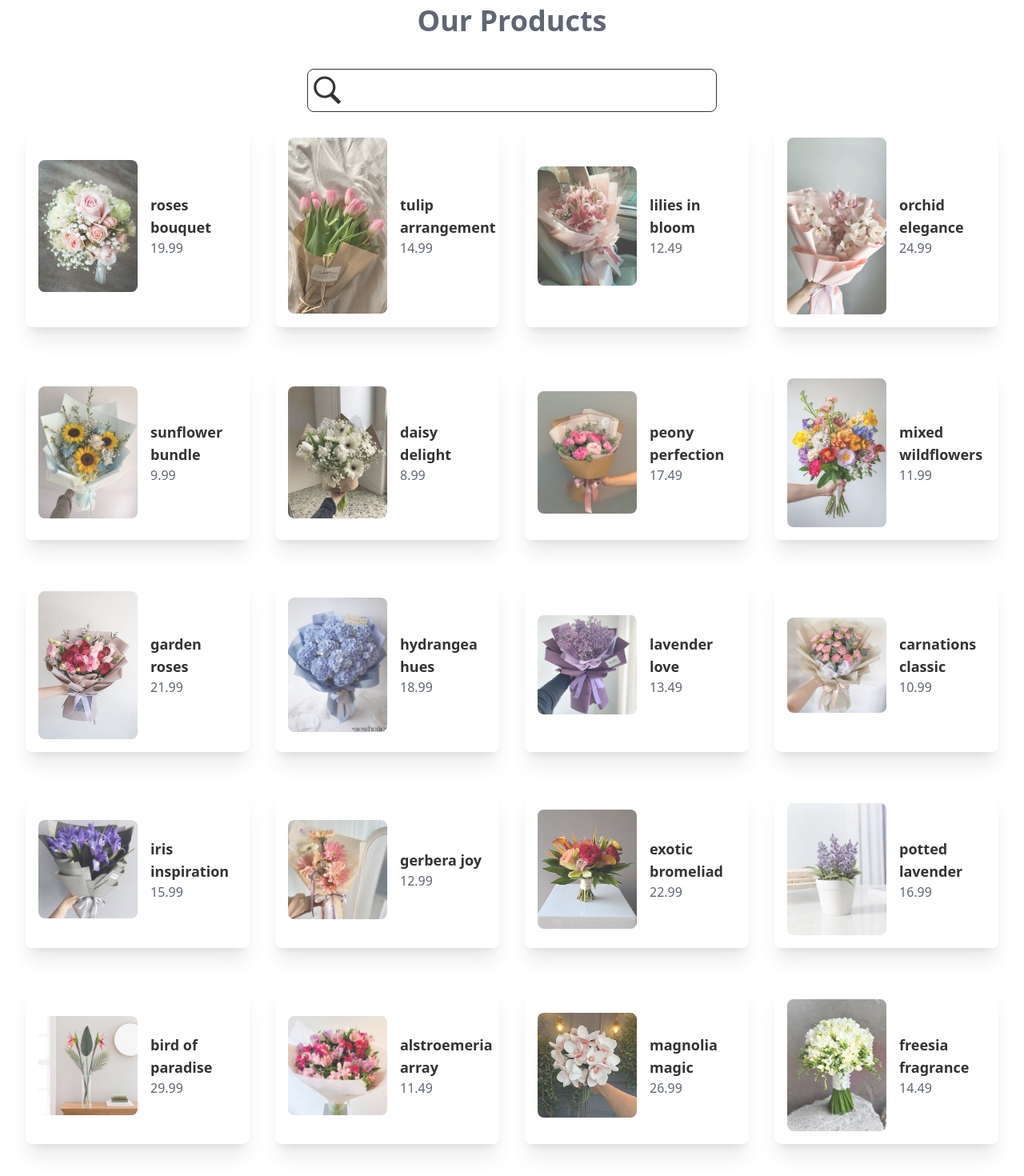
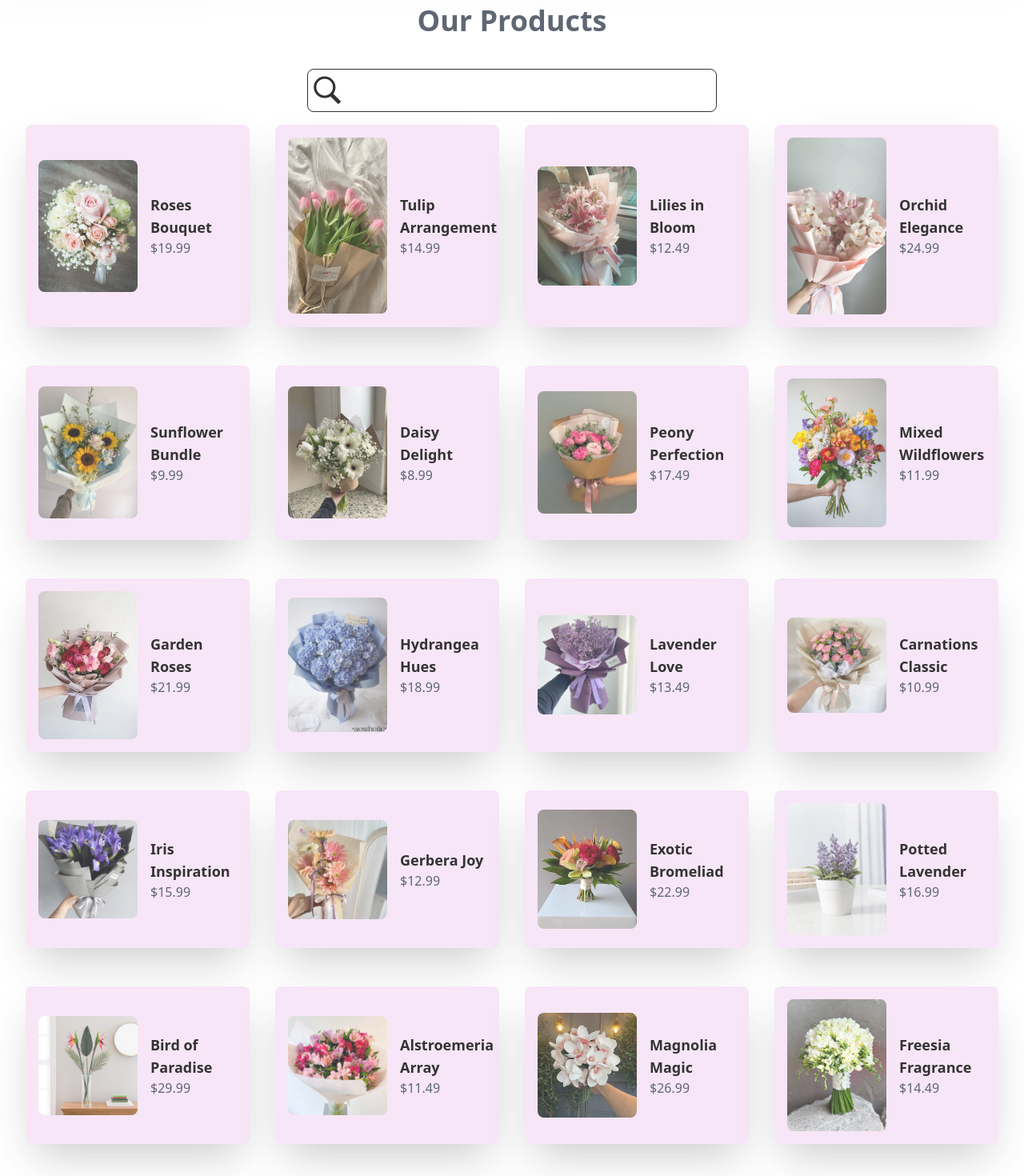
Before and after one commit to Aakanksha-Rangdal/Blossomy, a React (Vite) app: page / in a window 1280 px wide. Shown: the part 143-1613 px from the top of the page at 80% size. Built offline with nearby package versions, Linux system fonts and the light colour scheme.

Commit message:
styling changes, checkout button in cart, bug fixes

```diff
--- a/resources/inventory.json
+++ b/resources/inventory.json
@@ -1,121 +1,121 @@
 [
   {
-    "title": "roses bouquet",
-    "description": "A stunning bouquet of red roses, perfect for special occasions. Freshly picked and elegantly arranged for a heartfelt gesture.",
+    "title": "Roses Bouquet",
+    "description": "A stunning bouquet of 12 freshly picked long-stemmed red roses, perfect for special occasions. Each rose is carefully selected for its vibrant color and velvety petals. Elegantly wrapped in kraft paper and tied with a satin ribbon for a heartfelt gesture.",
     "image": "/src/assets/1.jpg",
     "price": 19.99
   },
   {
-    "title": "tulip arrangement",
-    "description": "Bright and colorful tulips, arranged in a beautiful vase. A lovely addition to brighten up any room with vibrant spring vibes.",
+    "title": "Tulip Arrangement",
+    "description": "A bright and colorful arrangement of 10 mixed tulips in shades of pink, yellow, red, and orange, arranged in a stylish glass vase. These cheerful tulips are perfect for adding a touch of spring to any room.",
     "image": "/src/assets/2.jpg",
     "price": 14.99
   },
   {
-    "title": "lilies in bloom",
-    "description": "Elegant lilies in full bloom, offering a delightful fragrance and graceful beauty. A perfect centerpiece for your home or event.",
+    "title": "Lilies in Bloom",
+    "description": "A graceful arrangement of 5 elegant white lilies in full bloom, offering a delightful fragrance and a stunning visual appeal. Presented in a clear vase, making it a perfect centerpiece for any home or event.",
     "image": "/src/assets/3.jpg",
     "price": 12.49
   },
   {
-    "title": "orchid elegance",
-    "description": "Exquisite orchid stems, a symbol of luxury and sophistication. Ideal for gifting or adding a touch of elegance to any space.",
+    "title": "Orchid Elegance",
+    "description": "An exquisite arrangement of 3 orchid stems, available in white or purple, symbolizing luxury and sophistication. This stunning bouquet is ideal for gifting or adding a touch of elegance to any space.",
     "image": "/src/assets/4.jpg",
-    "price": "24.99"
+    "price": 24.99
   },
   {
-    "title": "sunflower bundle",
-    "description": "A cheerful bundle of bright yellow sunflowers, spreading joy and warmth. Perfect for bringing sunshine to any occasion.",
+    "title": "Sunflower Bundle",
+    "description": "A cheerful bundle of 6 bright yellow sunflowers with large, bold blooms. Perfect for spreading joy and warmth, these sunflowers are ideal for bringing sunshine to any occasion.",
     "image": "/src/assets/5.jpg",
     "price": 9.99
   },
   {
-    "title": "daisy delight",
-    "description": "Charming daisies in soft pastel colors, creating a sweet and simple arrangement that exudes happiness and innocence.",
+    "title": "Daisy Delight",
+    "description": "An arrangement of 8 charming daisies in soft pastel colors, including pink, white, and yellow. This sweet and simple bouquet exudes happiness and innocence, making it perfect for any occasion.",
     "image": "/src/assets/6.jpg",
     "price": 8.99
   },
   {
-    "title": "peony perfection",
-    "description": "Lush and fragrant peonies, adding a touch of romance to any setting. Their soft petals and delicate fragrance are truly enchanting.",
+    "title": "Peony Perfection",
+    "description": "A lush arrangement of 5 fragrant peonies, available in shades of pink, coral, and white. These romantic blooms are perfect for adding a touch of elegance and charm to any setting.",
     "image": "/src/assets/7.jpg",
     "price": 17.49
   },
   {
-    "title": "mixed wildflowers",
-    "description": "A vibr19t mix of wildflowers that bring the beauty of a meadow into your home. A lively and colorful arrangement for any space.",
+    "title": "Mixed Wildflowers",
+    "description": "A vibrant mix of 15 wildflowers in various colors, bringing the beauty of a meadow into your home. This lively and colorful arrangement includes daisies, poppies, and cornflowers for a natural, free-spirited look.",
     "image": "/src/assets/8.jpg",
     "price": 11.99
   },
   {
-    "title": "garden roses",
-    "description": "Classic garden roses in a variety of soft shades. A timeless and elegant bouquet suitable for any special moment.",
+    "title": "Garden Roses",
+    "description": "A bouquet of 10 classic garden roses in soft shades of pink, peach, and cream. These timeless blooms are carefully arranged for a touch of elegance and are suitable for any special moment.",
     "image": "/src/assets/9.jpg",
     "price": 21.99
   },
   {
-    "title": "hydrangea hues",
-    "description": "Beautiful hydrangeas in soft blues and pinks. These full blooms make a statement in any room, creating a lovely, serene atmosphere.",
+    "title": "Hydrangea Hues",
+    "description": "An arrangement of 3 hydrangea stems in soft blues and pinks. These full, round blooms create a stunning display, making a bold statement in any room.",
     "image": "/src/assets/10.jpg",
     "price": 18.99
   },
   {
-    "title": "lavender love",
-    "description": "A fragrant bouquet of fresh lavender, known for its calming and relaxing properties. Perfect for gifting or enjoying at home.",
+    "title": "Lavender Love",
+    "description": "A fragrant bouquet of 12 fresh lavender stems, known for their calming and relaxing properties. Perfect for gifting or enjoying at home, this bouquet brings serenity and beauty into any space.",
     "image": "/src/assets/11.jpg",
     "price": 13.49
   },
   {
-    "title": "carnations classic",
-    "description": "A classic arrangement of carnations in rich colors. Their long-lasting blooms make them a great choice for any occasion.",
+    "title": "Carnations Classic",
+    "description": "A classic arrangement of 12 carnations in rich colors, including red, pink, and white. Their long-lasting blooms and vibrant shades make them a great choice for any occasion.",
     "image": "/src/assets/12.jpg",
     "price": 10.99
   },
   {
-    "title": "iris inspiration",
-    "description": "Striking purple irises that add a touch of elegance to any arrangement. Perfect for special occasions or a unique gift.",
+    "title": "Iris Inspiration",
+    "description": "A stunning arrangement of 7 purple irises, adding elegance and sophistication to any space. Perfect for special occasions or a unique gift for someone special.",
     "image": "/src/assets/13.jpg",
     "price": 15.99
   },
   {
-    "title": "gerbera joy",
-    "description": "Bold and colorful gerbera daisies, bringing a burst of joy and brightness to any setting. Ideal for celebrations or just because.",
+    "title": "Gerbera Joy",
+    "description": "A lively arrangement of 10 bold and colorful gerbera daisies in shades of red, orange, pink, and yellow. These cheerful blooms are perfect for brightening up any celebration.",
     "image": "/src/assets/14.jpg",
     "price": 12.99
   },
   {
-    "title": "exotic bromeliad",
-    "description": "A stunning tropical bromeliad plant, perfect for adding an exotic flair to your space. Easy to care for and visually striking.",
+    "title": "Exotic Bromeliad",
+    "description": "A stunning tropical bromeliad plant in a vibrant pink hue, perfect for adding an exotic flair to your space. Easy to care for and visually striking, this plant makes a statement.",
     "image": "/src/assets/15.jpg",
     "price": 22.99
   },
   {
-    "title": "potted lavender",
-    "description": "A potted lavender plant that brings both beauty and relaxation to your home. Ideal for adding a touch of nature to your décor.",
+    "title": "Potted Lavender",
+    "description": "A beautiful potted lavender plant with delicate purple flowers, bringing both beauty and relaxation to your home. Ideal for adding a touch of nature to your décor.",
     "image": "/src/assets/16.jpg",
     "price": 16.99
   },
   {
-    "title": "bird of paradise",
-    "description": "An exotic bird of paradise flower, with its vibrant colors and unique shape. A true statement piece for any floral arrangement.",
+    "title": "Bird of Paradise",
+    "description": "An exotic Bird of Paradise flower with its vibrant orange and blue petals, making it a true statement piece. Perfect for adding a tropical touch to any floral arrangement.",
     "image": "/src/assets/17.jpg",
     "price": 29.99
   },
   {
-    "title": "alstroemeria array",
-    "description": "A colorful arrangement of alstroemeria, also known as Peruvian lilies. Long-lasting and perfect for brightening any room.",
+    "title": "Alstroemeria Array",
+    "description": "A colorful arrangement of 10 alstroemeria stems in shades of pink, purple, and yellow. These long-lasting Peruvian lilies are perfect for brightening any room or occasion.",
     "image": "/src/assets/18.jpg",
     "price": 11.49
   },
   {
-    "title": "magnolia magic",
-    "description": "Elegant magnolia flowers that bring sophistication and charm to any space. Their large, fragrant blooms are truly captivating.",
+    "title": "Magnolia Magic",
+    "description": "An elegant arrangement of 5 large magnolia flowers with creamy white petals. Their fragrant, bold blooms bring sophistication and charm to any space.",
     "image": "/src/assets/19.jpg",
     "price": 26.99
   },
   {
-    "title": "freesia fragrance",
-    "description": "Delicate freesia flowers with a sweet fragrance. Their vibrant colors and gentle scent make them a popular choice for bouquets.",
+    "title": "Freesia Fragrance",
+    "description": "An arrangement of 8 delicate freesia flowers in vibrant shades of purple, yellow, and white. Known for their sweet fragrance, these flowers are a perfect choice for a fresh and aromatic bouquet.",
     "image": "/src/assets/20.jpg",
     "price": 14.49
   }
--- a/src/cartRedux.js
+++ b/src/cartRedux.js
@@ -22,7 +22,7 @@ export const cartSlice = createSlice({
     updateCartItem: (state, data) => {
       if (data.payload.action == "add") {
         const updatedItems = state.data.map((item) => {
-          if (item.title.toLowerCase() == data.payload.title) {
+          if (item.title.toLowerCase() == data.payload.title.toLowerCase()) {
             item.quantity += 1;
             return item;
           }
@@ -31,7 +31,7 @@ export const cartSlice = createSlice({
         state.data = updatedItems;
       } else {
         const updatedItems = state.data.map((item) => {
-          if (item.title.toLowerCase() == data.payload.title) {
+          if (item.title.toLowerCase() == data.payload.title.toLowerCase()) {
             item.quantity = item.quantity > 1 ? item.quantity - 1 : 1;
             return item;
           }
--- a/src/components/Box.jsx
+++ b/src/components/Box.jsx
@@ -13,11 +13,11 @@ const box = ({ title, description, image, price }) => {
         onClick={openModal}
         className="relative flex flex-wrap justify-center gap-16 cursor-pointer "
       >
-        <div className="flex items-center bg-[#ffffff] shadow-xl rounded-lg p-4 mt-4 w-72 l-72 hover:scale-105">
+        <div className="flex items-center bg-[#f5e0f6] shadow-2xl rounded-lg p-4 mt-4 w-72 l-72 hover:scale-105">
           <img src={image} alt={title} className="w-1/2 h-auto rounded-lg" />
           <div className="ml-4">
             <h2 className="text-lg font-bold">{title}</h2>
-            <p className="text-gray-700">{price}</p>
+            <p className="text-gray-700">${price}</p>
           </div>
         </div>
 
--- a/src/components/CartItem.jsx
+++ b/src/components/CartItem.jsx
@@ -66,7 +66,7 @@ const CartItem = ({ title, description, image, price, quantity }) => {
           <div
             onClick={moveToWishlist}
             className={
-              "px-6 py-2 cursor-pointer bg-orange-500 text-white rounded-lg shadow-md hover:bg-pink-600 transition-colors duration-300"
+              "px-6 py-2 flex justify-center items-center cursor-pointer bg-orange-500 text-white rounded-lg shadow-md hover:bg-pink-600 transition-colors duration-300"
             }
           >
             Move to Wishlist
@@ -74,7 +74,7 @@ const CartItem = ({ title, description, image, price, quantity }) => {
           <div
             onClick={removeFromCart}
             className={
-              "px-6 py-2 cursor-pointer bg-pink-500 text-white rounded-lg shadow-md hover:bg-pink-600 transition-colors duration-300"
+              "px-6 py-2 flex justify-center items-center cursor-pointer bg-pink-500 text-white rounded-lg shadow-md hover:bg-pink-600 transition-colors duration-300"
             }
           >
             Remove from Cart
--- a/src/components/Home.jsx
+++ b/src/components/Home.jsx
@@ -36,7 +36,7 @@ const Home = () => {
   };
   useEffect(() => {
     const filteredItems = data.filter((item) => {
-      if (item.title.includes(searchTerm)) {
+      if (item.title.toLowerCase().includes(searchTerm.toLowerCase())) {
         return item;
       }
     });
@@ -47,7 +47,7 @@ const Home = () => {
   }, [data]);
   console.log(inventoryData);
   return (
-    <div className="bg-[#ffffff] min-h-screen px-8 py-10 opacity-80">
+    <div className="bg-[#fff] min-h-screen px-8 py-10 opacity-80">
       <h1 className="text-4xl font-bold text-center text-gray-700 mb-10">
         Our Products
       </h1>
--- a/src/components/Modal.jsx
+++ b/src/components/Modal.jsx
@@ -94,7 +94,7 @@ const Modal = ({ title, description, image, price, open, onClose }) => {
         }`}
       >
         <div
-          className="bg-white flex flex-col md:flex-row items-start p-6 md:p-12 w-11/12 md:w-4/5 max-w-4xl h-auto rounded-lg shadow-lg transform transition-transform duration-300 ease-in-out"
+          className="bg-[#f5e0f6] flex flex-col md:flex-row items-start p-6 md:p-12 w-11/12 md:w-4/5 max-w-4xl h-auto rounded-lg shadow-lg transform transition-transform duration-300 ease-in-out"
           onClick={(e) => e.stopPropagation()} // Prevent closing when clicking inside the modal
         >
           {/* Product Image */}
@@ -110,7 +110,7 @@ const Modal = ({ title, description, image, price, open, onClose }) => {
               {/* Product Name and Price */}
               <h2 className="text-3xl font-bold text-gray-800">{title}</h2>
               <span className="text-2xl font-semibold text-pink-600">
-                {price}
+                ${price}
               </span>
             </div>
 
--- a/src/components/Navbar.jsx
+++ b/src/components/Navbar.jsx
@@ -8,7 +8,7 @@ import { useNavigate } from "react-router-dom";
 const Navbar = () => {
   const navigate = useNavigate();
   return (
-    <nav className="navbar flex justify-between items-center bg-[#F3F4F6] shadow-md p-4">
+    <nav className="navbar flex justify-between items-center bg-[#f5e0f6] p-4 shadow-2xl">
       {/* Logo Section */}
       <div
         onClick={() => navigate("/Home")}
```
Also changed, not shown: src/components/Cart.jsx (+15 -5 lines).
